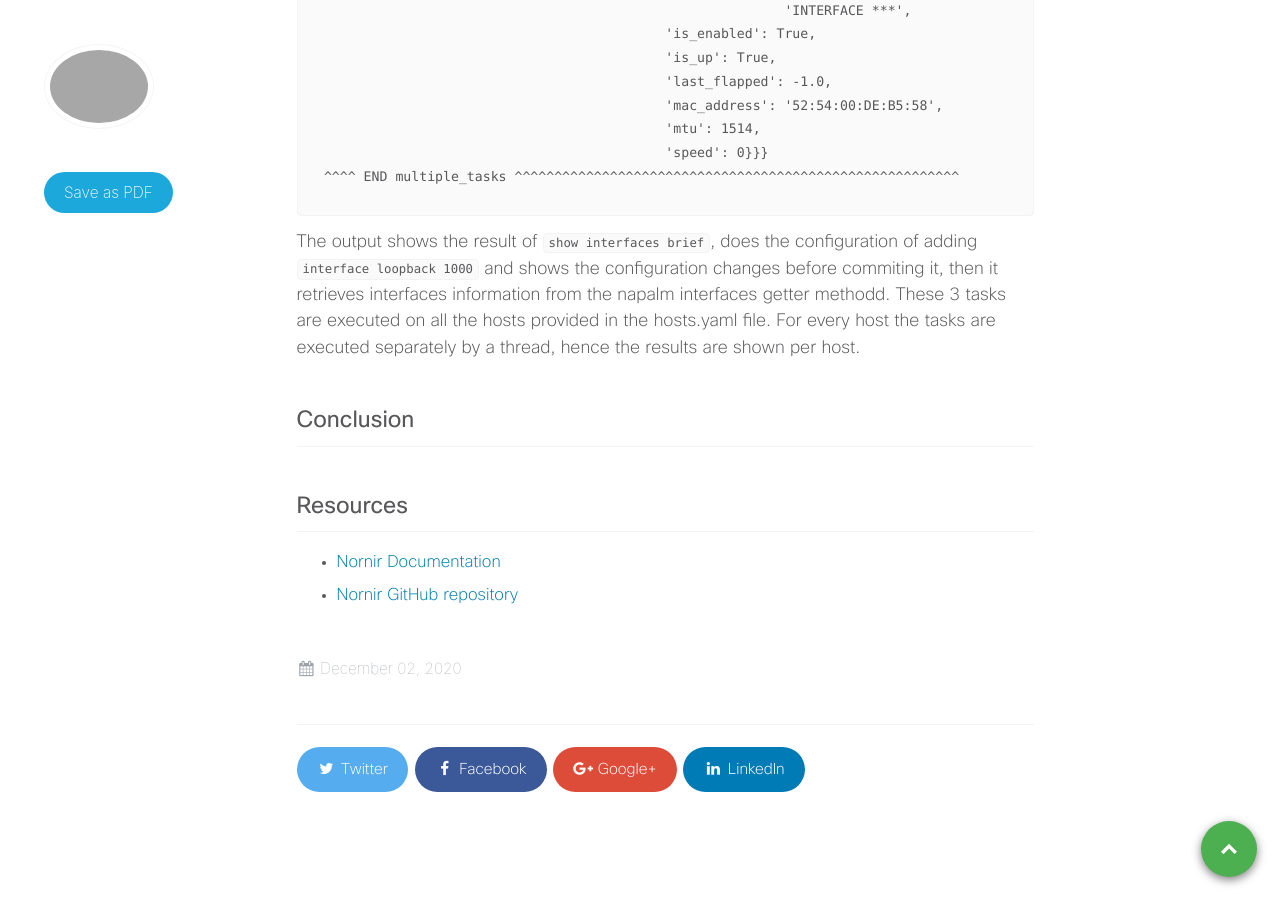
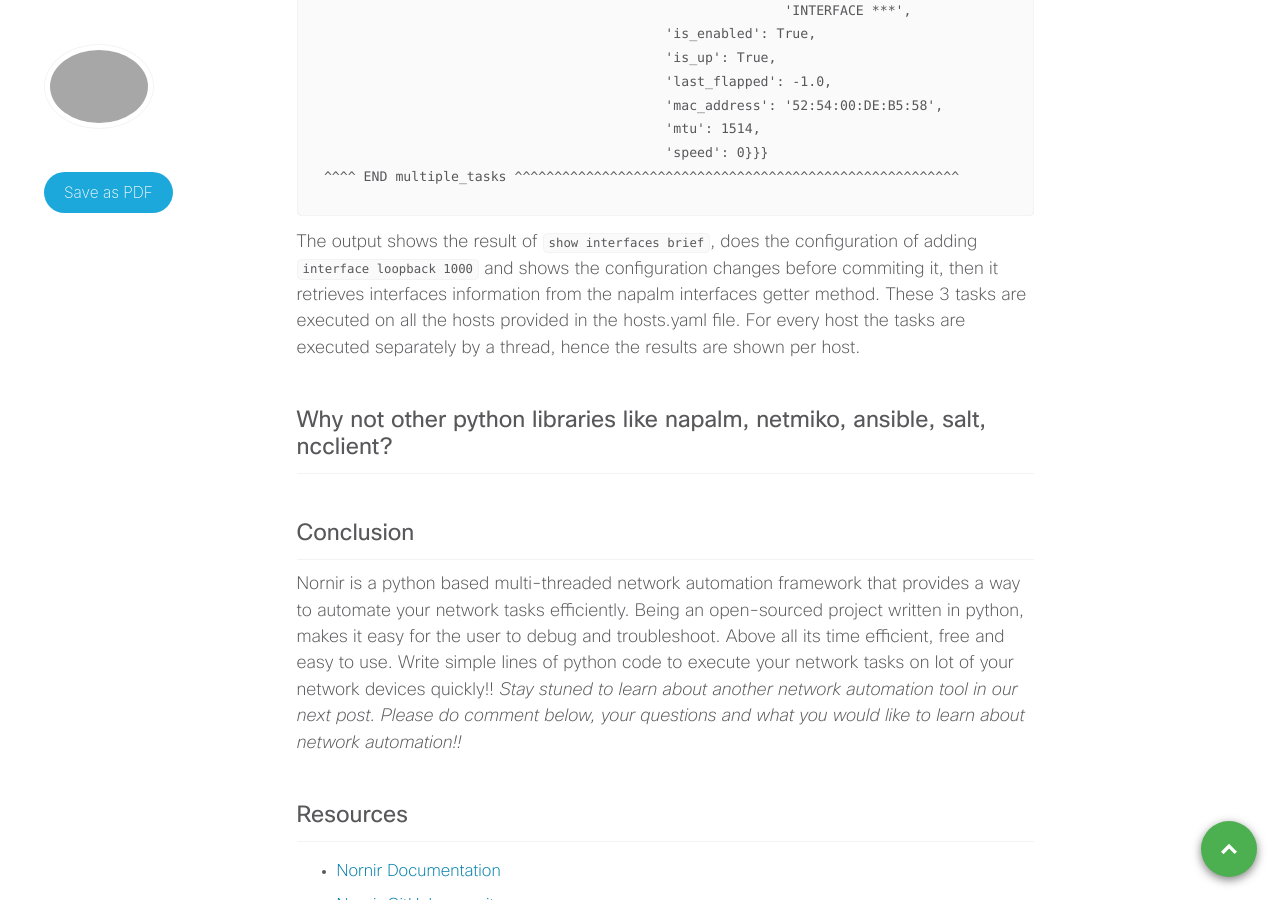
Before and after one commit to xrdocs/programmability, a Jekyll site: the page built from _tutorials/2020-12-02-nornir-overview.md, in a window 1280 px wide and 900 px high, scrolled down 12607 px. Built offline with Jekyll 4.4.1, drawn with Linux system fonts in a browser that asks for light colours; comment, search, counter and statistics services are not loaded.

Commit message:
Update 2020-12-02-nornir-overview.md

````diff
--- a/_tutorials/2020-12-02-nornir-overview.md
+++ b/_tutorials/2020-12-02-nornir-overview.md
@@ -430,10 +430,15 @@ vvvv multiple_tasks ** changed : False vvvvvvvvvvvvvvvvvvvvvvvvvvvvvvvvvvvvvvvvv
                                            'speed': 0}}}
 ^^^^ END multiple_tasks ^^^^^^^^^^^^^^^^^^^^^^^^^^^^^^^^^^^^^^^^^^^^^^^^^^^^^^^^
 ```
-The output shows the result of `show interfaces brief`, does the configuration of adding `interface loopback 1000` and shows the configuration changes before commiting it, then it retrieves interfaces information from the napalm interfaces getter methodd. These 3 tasks are executed on all the hosts provided in the hosts.yaml file. For every host the tasks are executed separately by a thread, hence the results are shown per host.
+The output shows the result of `show interfaces brief`, does the configuration of adding `interface loopback 1000` and shows the configuration changes before commiting it, then it retrieves interfaces information from the napalm interfaces getter method. These 3 tasks are executed on all the hosts provided in the hosts.yaml file. For every host the tasks are executed separately by a thread, hence the results are shown per host.
+
+# Why not other python libraries like napalm, netmiko, ansible, salt, ncclient?
+
 
 # Conclusion
-
+Nornir is a python based multi-threaded network automation framework that provides a way to automate your network tasks efficiently. Being an open-sourced project written in python, makes it easy for the user to debug and troubleshoot. Above all its time efficient, free and easy to use. Write simple lines of python code to execute your network tasks on lot of your network devices quickly!!
+*Stay stuned to learn about another network automation tool in our next post.*
+*Please do comment below, your questions and what you would like to learn about network automation!!*
 
 # Resources
 
````
